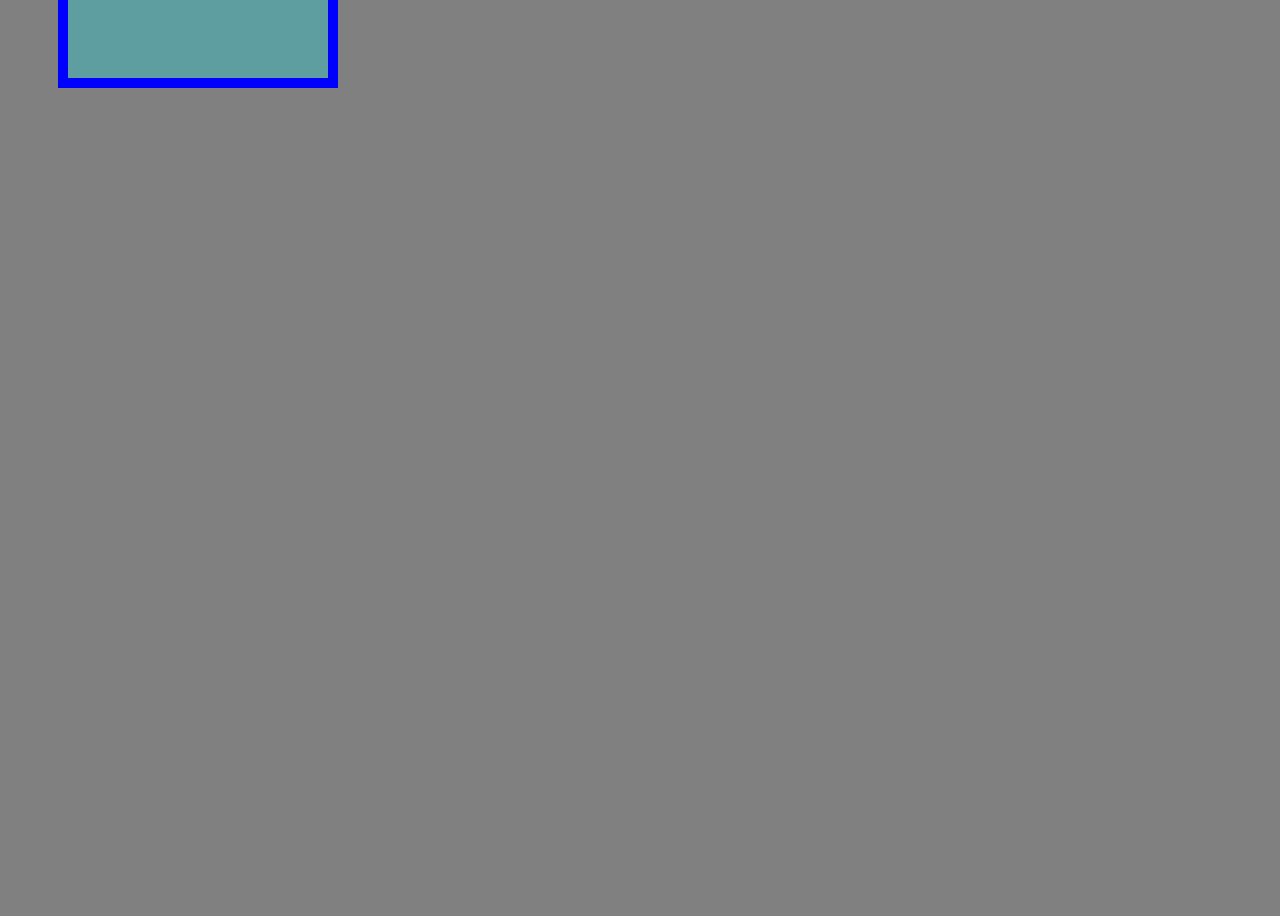
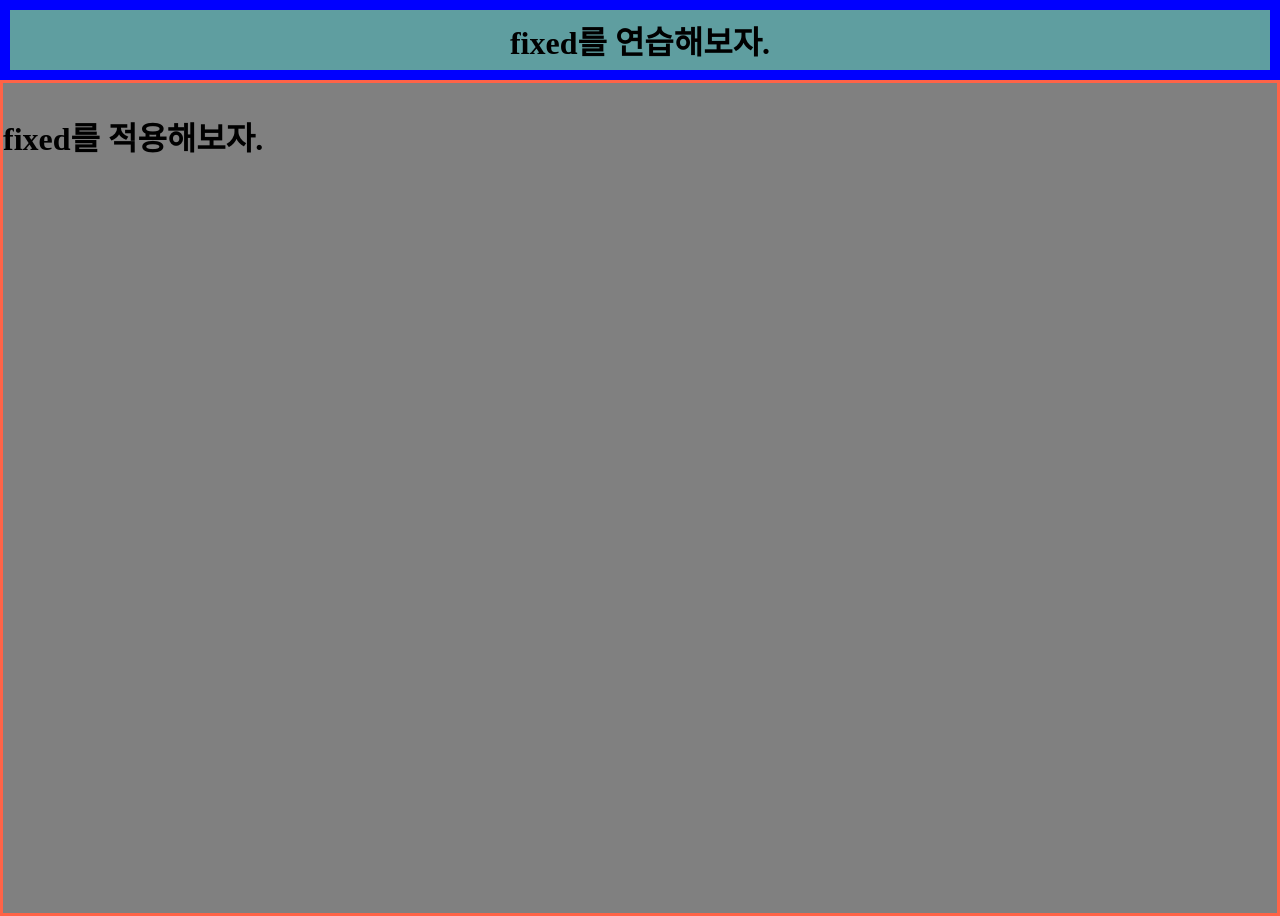
Before and after one commit to xia4/fast-html-css, a plain HTML site: page css-example/index.html in a window 1280 px wide. Before the commit the page ends 800 px from the top, so only its background shows below. Drawn offline with Linux system fonts and the light colour scheme.

Commit message:
position commit

```diff
--- a/css-example/index.html
+++ b/css-example/index.html
@@ -6,9 +6,15 @@
     <link rel="stylesheet" href="./style.css">
 </head>
 <body>
+    <header class="header">
+       <div class="inner">
+           <h1>fixed를 연습해보자.</h1>
+       </div>
+    </header>
+    <div class="container">
+        <h1>fixed를 적용해보자.</h1>
+    </div>
 
-    <div class="relative_sample2">
-        position: relative top: -200px; left: 50px의 위치입니다.
-    </div>
+
 </body>
 </html>
--- a/css-example/style.css
+++ b/css-example/style.css
@@ -1,21 +1,34 @@
 body {
     background: gray;
+    margin: 0;
 }
-.relative_smaple {
-    position: relative;
-    width: 200px;
-    height: 200px;
-    padding: 30px;
-    border: 10px solid yellow;
-    background: tomato;
-}
-.relative_sample2 {
-    position: relative;
-    top: -200px;
-    left: 50px;
-    width: 200px;
-    height: 200px;
+.header {
+    position: fixed;
+    width: 100%;
+    height: 50px;
+    left: 0;
+    top: 0;
+    z-index: 2;
     padding: 30px;
     border: 10px solid blue;
     background: cadetblue;
+    box-sizing: border-box;
 }
+
+.header .inner {
+    display: flex;
+    justify-content: center;
+    align-items: center;
+    height: 100%;
+    width: 100%;
+}
+h1 {
+    margin: 0;
+}
+.container {
+    position: relative;
+    top: 80px;
+    height: 100vh;
+    border: 3px solid tomato;
+    padding-top: 30px;
+}
```
